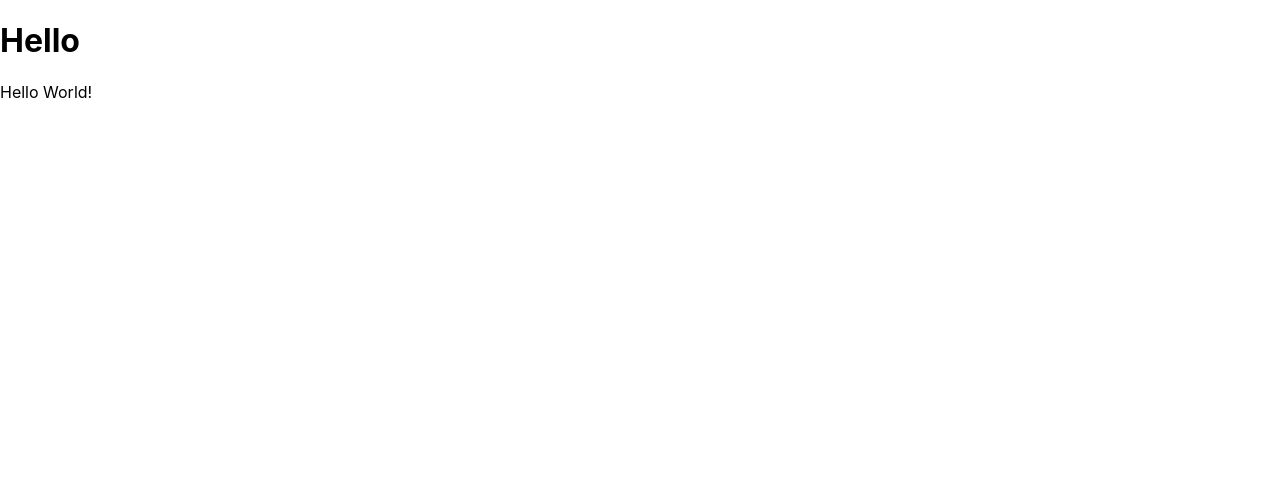
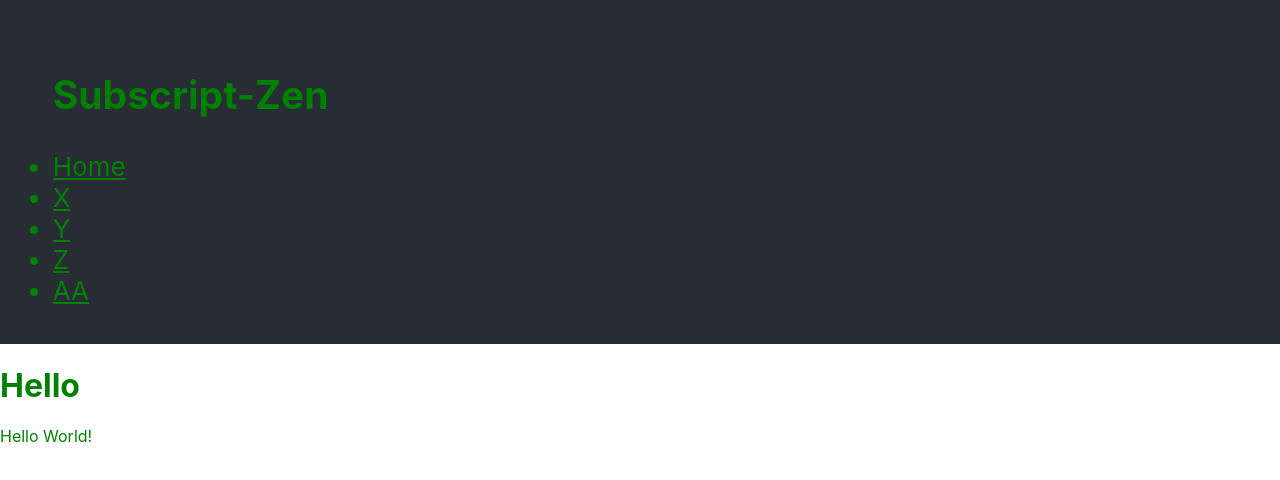
Before and after one commit to bhyland95/Subscripzen, a React (Create React App) app in the folder client/: page / in a window 1280 px wide. Shown: the top 480 px of the page. Built offline with nearby package versions, Linux system fonts and the light colour scheme.

Commit message:
rough draft nav bar

```diff
--- a/client/src/App.css
+++ b/client/src/App.css
@@ -1,3 +1,14 @@
 * {
     color: green;
 }
+
+.app-header {
+    background-color: #282c34;
+    height: fit-content;
+    display: flex;
+    flex-direction: row;
+    justify-content: space-between;
+    padding: 1%;
+    font-size: calc(10px + 2vmin);
+    color: white;
+  }
--- a/client/src/App.js
+++ b/client/src/App.js
@@ -2,7 +2,8 @@ import React from 'react';
 import { ApolloProvider, ApolloClient, InMemoryCache, createHttpLink } from '@apollo/client';
 import { BrowserRouter as Router, Route, Switch } from 'react-router-dom';
 import { setContext } from '@apollo/client/link/context';
-
+import Nav from './components/Nav'
+import './App.css'
 
 import Header from './components/Header';
 import Home from './pages/Home';
@@ -31,11 +32,13 @@ function App() {
     <ApolloProvider client={client}>
       <Router>
         <div className="flex-column justify-flex-start min-100-vh">
+
+          <Nav />
           <Header />
           <div className="container">
             <Switch>
               <Route exact path="/" component={Home} />
-              <Route component= {Home} />
+              <Route component={Home} />
             </Switch>
           </div>
         </div>
--- /dev/null
+++ b/client/src/components/Nav/index.js
@@ -0,0 +1,29 @@
+import React from 'react';
+
+
+function NavBar(props) {
+    const tabs = ['Home', 'X', 'Y', 'Z', 'AA'];
+    return (
+        <header className="app-header">
+
+            <ul className="nav nav-tabs flex-row ">
+                <h2>Subscript-Zen</h2>
+                {tabs.map(tab => (
+                    <li className="nav-item mx-2" key={tab}>
+                        <a
+                            href={'#' + tab.toLowerCase()}
+                            onClick={() => props.setCurrentPage(tab)}
+                            className={
+                                props.currentPage === tab ? 'nav-link active' : 'nav-link'
+                            }
+                        >
+                            {tab}
+                        </a>
+                    </li>
+                ))}
+            </ul>
+        </header>
+    );
+}
+
+export default NavBar;
```
